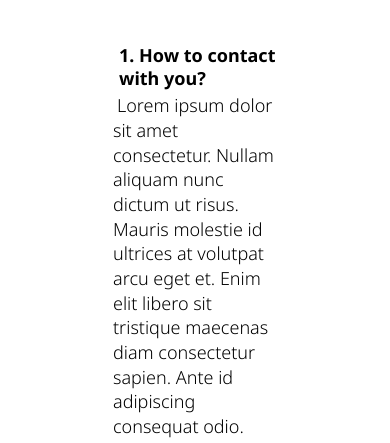
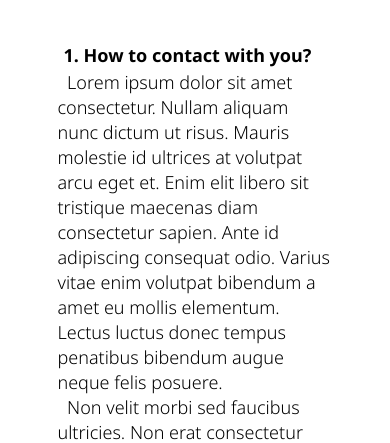
Before and after one commit to bbesigned/bbesigned, a Next.js app: page /personalData in a window 390 px wide. Shown: the part 308-751 px from the top of the page. Built offline with nearby package versions, Linux system fonts and the light colour scheme.

Commit message:
feat: add wrapper for topics container

```diff
--- a/src/app/personalData/page.tsx
+++ b/src/app/personalData/page.tsx
@@ -19,16 +19,17 @@ export default function PersonalData() {
 					</nav>
 				</div>
 			</div>
+			<div className={style.personalDataTopicsWrapper}>
 				<div className={style.personalDataTopicsContainer}>
 					<ol className={style.topicsList}>
 						<li className={style.topicsList__item}>
 							<h3>1. How to contact with you?</h3>
 							<p>
 								Lorem ipsum dolor sit amet consectetur. Nullam aliquam nunc dictum ut risus. Mauris
-							molestie id ultrices at volutpat arcu eget et. Enim elit libero sit tristique maecenas
-							diam consectetur sapien. Ante id adipiscing consequat odio. Varius vitae enim volutpat
-							bibendum a amet eu mollis elementum. Lectus luctus donec tempus penatibus bibendum
-							augue neque felis posuere.
+								molestie id ultrices at volutpat arcu eget et. Enim elit libero sit tristique
+								maecenas diam consectetur sapien. Ante id adipiscing consequat odio. Varius vitae
+								enim volutpat bibendum a amet eu mollis elementum. Lectus luctus donec tempus
+								penatibus bibendum augue neque felis posuere.
 							</p>
 							<p>
 								Non velit morbi sed faucibus ultricies. Non erat consectetur ante egestas sapien. At
@@ -40,21 +41,22 @@ export default function PersonalData() {
 								Id tellus vulputate commodo volutpat. Adipiscing eu gravida accumsan vulputate.
 								Pharetra vitae aliquet pharetra felis sed sit imperdiet. Cursus tempus lorem dictum
 								fringilla. Porta ultricies amet semper urna facilisis etiam integer eleifend aenean.
-							Diam dui turpis sed sapien arcu sapien lorem neque sed. Lectus enim ultrices habitant
-							cursus malesuada. Rhoncus tincidunt suscipit gravida elementum molestie. Pulvinar
-							lorem sed vestibulum mauris.
+								Diam dui turpis sed sapien arcu sapien lorem neque sed. Lectus enim ultrices
+								habitant cursus malesuada. Rhoncus tincidunt suscipit gravida elementum molestie.
+								Pulvinar lorem sed vestibulum mauris.
 							</p>
 						</li>
 						<li className={style.topicsList__item}>
 							<h3>2. How to contact with you?</h3>
 							<p>
-							Lorem ipsum dolor sit amet consectetur. Vulputate tincidunt tincidunt posuere eu. Enim
-							cras pulvinar fermentum sollicitudin dictumst lacinia ridiculus. Eu viverra sed libero
-							egestas maecenas gravida sem ac. Dui in tellus sit felis mauris. Nullam magna vitae
-							libero morbi dis egestas. Porttitor urna elementum sed sapien. Vestibulum morbi nullam
-							consectetur dui molestie lectus et fringilla. Arcu egestas congue morbi mauris non
-							scelerisque suspendisse facilisis. At nibh tortor sit mi. Rhoncus nam nec nisl arcu
-							mauris non sit eu porttitor. Turpis semper sit diam ante egestas quis senectus nec.
+								Lorem ipsum dolor sit amet consectetur. Vulputate tincidunt tincidunt posuere eu.
+								Enim cras pulvinar fermentum sollicitudin dictumst lacinia ridiculus. Eu viverra sed
+								libero egestas maecenas gravida sem ac. Dui in tellus sit felis mauris. Nullam magna
+								vitae libero morbi dis egestas. Porttitor urna elementum sed sapien. Vestibulum
+								morbi nullam consectetur dui molestie lectus et fringilla. Arcu egestas congue morbi
+								mauris non scelerisque suspendisse facilisis. At nibh tortor sit mi. Rhoncus nam nec
+								nisl arcu mauris non sit eu porttitor. Turpis semper sit diam ante egestas quis
+								senectus nec.
 							</p>
 							<p>
 								Id auctor vitae tincidunt sed facilisis vel dui lorem lectus. Pellentesque neque
@@ -73,16 +75,17 @@ export default function PersonalData() {
 							<h3>3. How to contact with you?</h3>
 							<p>
 								Lorem ipsum dolor sit amet consectetur. A enim est pellentesque imperdiet tempus
-							commodo sit. Id malesuada aliquam at nullam amet. Convallis massa vehicula ultrices et
-							cras leo mauris. Sit platea vel odio et placerat sollicitudin facilisis. Placerat
+								commodo sit. Id malesuada aliquam at nullam amet. Convallis massa vehicula ultrices
+								et cras leo mauris. Sit platea vel odio et placerat sollicitudin facilisis. Placerat
 								tempus maecenas ligula pharetra laoreet sed sed. Et sed phasellus aliquam sed sed.
-							Pulvinar cursus condimentum sit est aliquet ac sodales. Posuere mattis mauris id risus
-							eget non at eget gravida. Turpis odio est et congue leo elit vivamus. Lectus risus
-							maecenas nascetur est purus consectetur egestas quis arcu.
+								Pulvinar cursus condimentum sit est aliquet ac sodales. Posuere mattis mauris id
+								risus eget non at eget gravida. Turpis odio est et congue leo elit vivamus. Lectus
+								risus maecenas nascetur est purus consectetur egestas quis arcu.
 							</p>
 						</li>
 					</ol>
 				</div>
 			</div>
+		</div>
 	);
 }
--- a/src/app/personalData/personalData.module.scss
+++ b/src/app/personalData/personalData.module.scss
@@ -1,5 +1,5 @@
 .personalDataWrap {
-	font-size: 42px;
+	font-size: clamp(20px, 1.6625vw, 42px);
 }
 .personalDataTopContainer {
 	position: relative;
@@ -8,7 +8,7 @@
 	padding: 80px 80px 60px 80px;
 	&__title {
 		line-height: 72%;
-		font-size: 3.81em;
+		font-size: clamp(64px, 6.25vw, 160px);
 		font-weight: 700;
 		text-align: center;
 		margin: 336px 0 271px 0;
@@ -50,8 +50,14 @@
 	list-style: none;
 }
 
+.personalDataTopicsWrapper {
+	width: 93.75vw;
+	margin: 0 auto;
+}
+
 .personalDataTopicsContainer {
-	margin: 200px 11%;
+	width: 83.16%;
+	margin: 200px auto;
 	padding-bottom: 200px;
 	font-weight: 300;
 }
@@ -76,13 +82,9 @@
 }
 
 @media (max-width: 1921px) {
-	.personalDataWrap {
-		font-size: 32px;
-	}
 	.personalDataTopContainer {
 		padding: 80px 80px 46px 80px;
 		&__title {
-			font-size: 120px;
 			margin: 232px 0 203px 0;
 		}
 	}
@@ -100,8 +102,12 @@
 		gap: 42px;
 	}
 
+	.personalDataTopicsWrapper {
+		width: 91.666vw;
+	}
+
 	.personalDataTopicsContainer {
-		margin: 150px 228px;
+		margin: 150px auto;
 	}
 
 	.topicsList {
@@ -111,18 +117,17 @@
 				margin-left: 12px;
 				margin-bottom: 10px;
 			}
+			p {
+				line-height: 138%;
+			}
 		}
 	}
 }
 
 @media (max-width: 1441px) {
-	.personalDataWrap {
-		font-size: 24px;
-	}
 	.personalDataTopContainer {
 		padding: 80px 80px 36px 80px;
 		&__title {
-			font-size: 90px;
 			margin: 154px 0 150px 0;
 		}
 	}
@@ -140,8 +145,12 @@
 		gap: 32px;
 	}
 
+	.personalDataTopicsWrapper {
+		width: 88.888vw;
+	}
+
 	.personalDataTopicsContainer {
-		margin: 120px 188px;
+		margin: 120px auto;
 	}
 
 	.topicsList {
@@ -156,13 +165,10 @@
 }
 
 @media (max-width: 1171px) {
-	.personalDataWrap {
-		font-size: 20px;
-	}
 	.personalDataTopContainer {
 		padding: 80px 80px 28px 80px;
 		&__title {
-			font-size: 72px;
+			font-size: clamp(48px, 6.25vw, 72px);
 			margin: 111px 0 122px 0;
 		}
 	}
@@ -179,9 +185,12 @@
 	.navigationListWrap {
 		gap: 26px;
 	}
+	.personalDataTopicsWrapper {
+		width: 86.325vw;
+	}
 
 	.personalDataTopicsContainer {
-		margin: 100px 166px;
+		margin: 100px auto;
 	}
 
 	.topicsList {
@@ -191,6 +200,9 @@
 				margin-left: 7px;
 				margin-bottom: 5px;
 			}
+			p {
+				line-height: 135%;
+			}
 		}
 	}
 }
@@ -199,7 +211,6 @@
 	.personalDataTopContainer {
 		padding: 40px 40px 25px 40px;
 		&__title {
-			font-size: 64px;
 			margin: 126px 0 108px 0;
 		}
 	}
@@ -218,8 +229,12 @@
 		gap: 22px;
 	}
 
+	.personalDataTopicsWrapper {
+		width: 92.1875vw;
+	}
+
 	.personalDataTopicsContainer {
-		margin: 90px 120px;
+		margin: 90px auto;
 	}
 
 	.topicsList {
@@ -258,9 +273,12 @@
 		font-size: 14px;
 		gap: 32px;
 	}
-
+	.personalDataTopicsWrapper {
+		width: 94.661vw;
+	}
 	.personalDataTopicsContainer {
-		margin: 68px 113px;
+		width: 74.5%;
+		margin: 68px auto;
 	}
 
 	.topicsList {
@@ -270,6 +288,10 @@
 				margin-left: 6px;
 				margin-bottom: 3px;
 			}
+			p {
+				line-height: 139%;
+				text-indent: 3.5%;
+			}
 		}
 	}
 }
```
Lines whose indentation alone changed are shown as unchanged.
